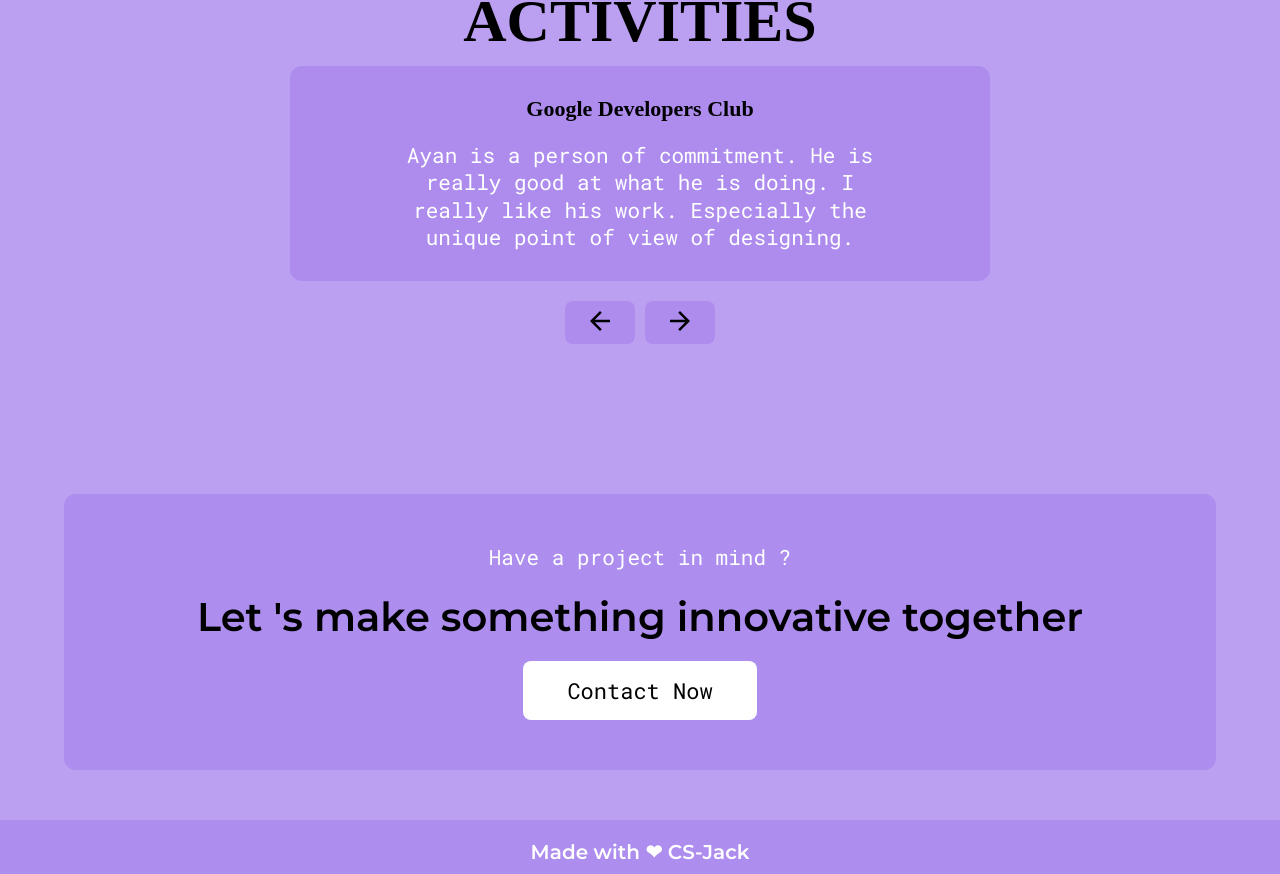
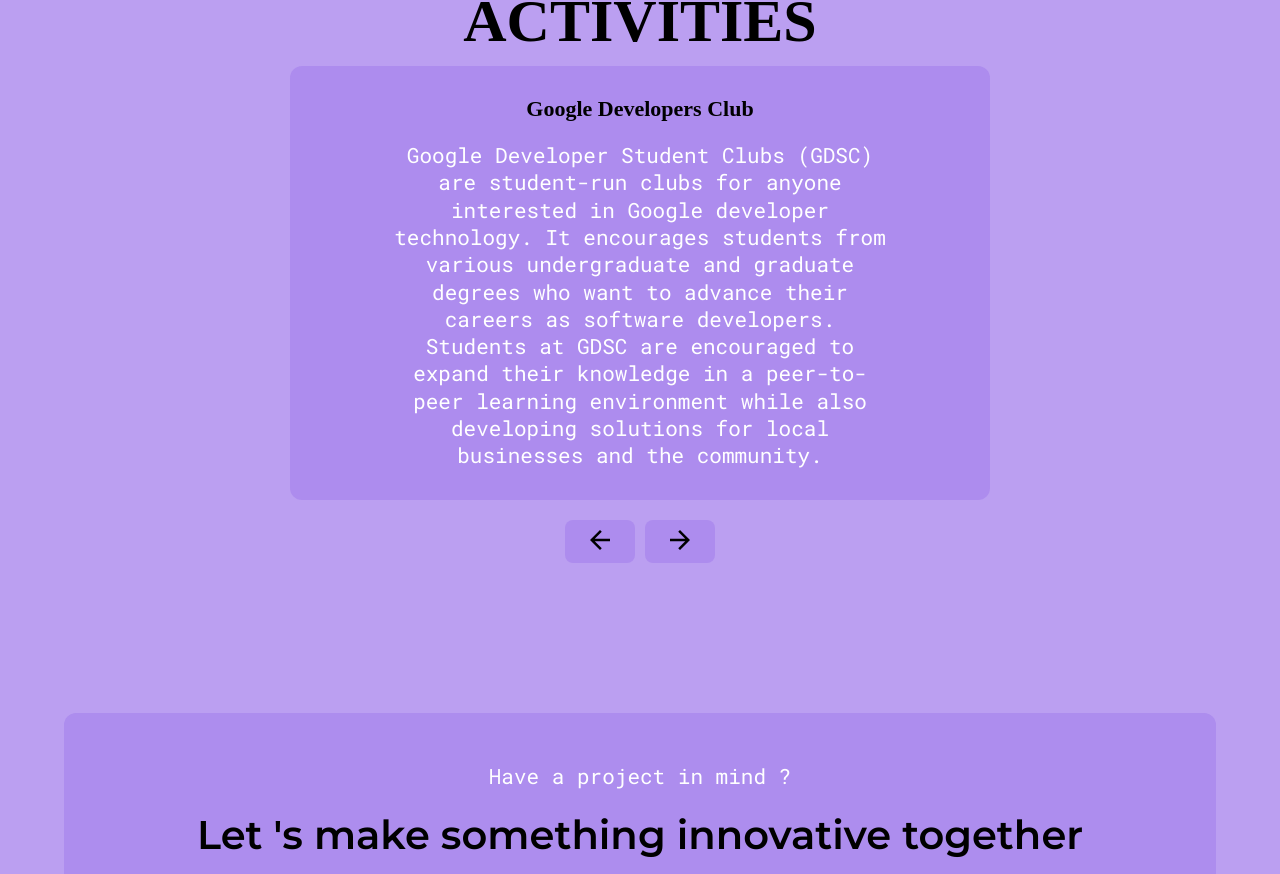
Before and after one commit to RuchikaSuryawanshi7/My_Portfolio, a React (Create React App) app: page / in a window 1280 px wide. Shown: the part 3979-4853 px from the top of the page. Built offline with nearby package versions, Linux system fonts and the light colour scheme; a web font is replaced by a local one.

Commit message:
Update extraActivity.js

```diff
--- a/src/assets/data/extraActivity.js
+++ b/src/assets/data/extraActivity.js
@@ -2,7 +2,7 @@
   {
     id: 1,
     name: 'Google Developers Club',
-    desc: 'Ayan is a person of commitment. He is really good at what he is doing. I really like his work. Especially the unique point of view of designing.',
+    desc: 'Google Developer Student Clubs (GDSC) are student-run clubs for anyone interested in Google developer technology. It encourages students from various undergraduate and graduate degrees who want to advance their careers as software developers. Students at GDSC are encouraged to expand their knowledge in a peer-to-peer learning environment while also developing solutions for local businesses and the community.',
   },
   {
     id: 2,
```
